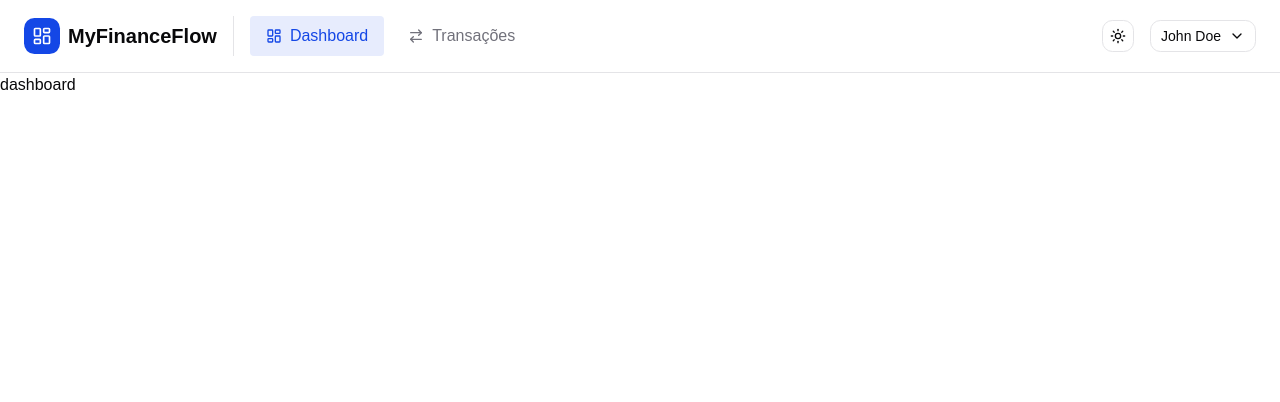
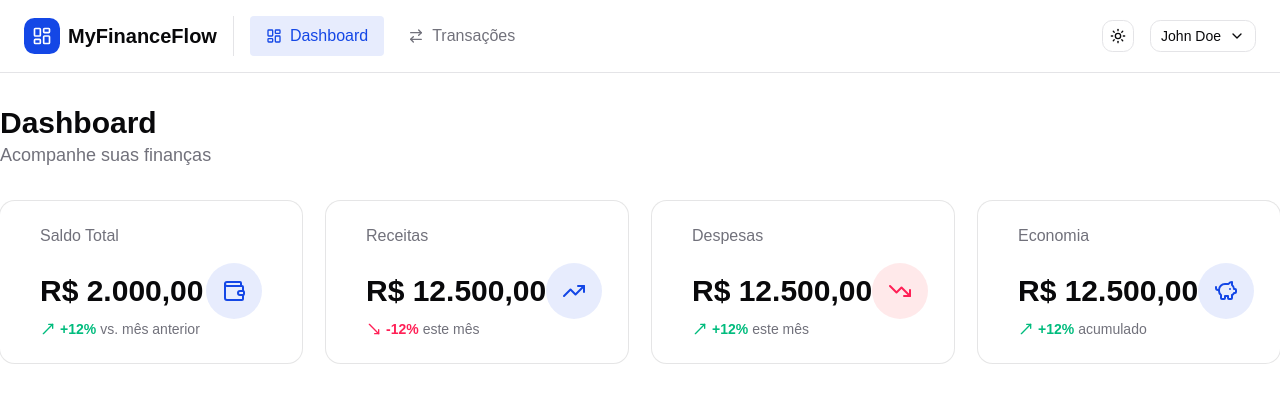
Before and after one commit to guilherme1s/my-finance-flow, a React (Vite) app: page / in a window 1280 px wide. Shown: the top 402 px of the page. Built offline with nearby package versions, Linux system fonts and the light colour scheme.

Commit message:
[ADD] Adiciona componente de metric card

```diff
--- /dev/null
+++ b/src/components/ui/card.tsx
@@ -0,0 +1,103 @@
+import * as React from "react"
+
+import { cn } from "@/lib/utils"
+
+function Card({
+  className,
+  size = "default",
+  ...props
+}: React.ComponentProps<"div"> & { size?: "default" | "sm" }) {
+  return (
+    <div
+      data-slot="card"
+      data-size={size}
+      className={cn(
+        "group/card flex flex-col gap-4 overflow-hidden rounded-xl bg-card py-4 text-sm text-card-foreground ring-1 ring-foreground/10 has-data-[slot=card-footer]:pb-0 has-[>img:first-child]:pt-0 data-[size=sm]:gap-3 data-[size=sm]:py-3 data-[size=sm]:has-data-[slot=card-footer]:pb-0 *:[img:first-child]:rounded-t-xl *:[img:last-child]:rounded-b-xl",
+        className
+      )}
+      {...props}
+    />
+  )
+}
+
+function CardHeader({ className, ...props }: React.ComponentProps<"div">) {
+  return (
+    <div
+      data-slot="card-header"
+      className={cn(
+        "group/card-header @container/card-header grid auto-rows-min items-start gap-1 rounded-t-xl px-4 group-data-[size=sm]/card:px-3 has-data-[slot=card-action]:grid-cols-[1fr_auto] has-data-[slot=card-description]:grid-rows-[auto_auto] [.border-b]:pb-4 group-data-[size=sm]/card:[.border-b]:pb-3",
+        className
+      )}
+      {...props}
+    />
+  )
+}
+
+function CardTitle({ className, ...props }: React.ComponentProps<"div">) {
+  return (
+    <div
+      data-slot="card-title"
+      className={cn(
+        "font-heading text-base leading-snug font-medium group-data-[size=sm]/card:text-sm",
+        className
+      )}
+      {...props}
+    />
+  )
+}
+
+function CardDescription({ className, ...props }: React.ComponentProps<"div">) {
+  return (
+    <div
+      data-slot="card-description"
+      className={cn("text-sm text-muted-foreground", className)}
+      {...props}
+    />
+  )
+}
+
+function CardAction({ className, ...props }: React.ComponentProps<"div">) {
+  return (
+    <div
+      data-slot="card-action"
+      className={cn(
+        "col-start-2 row-span-2 row-start-1 self-start justify-self-end",
+        className
+      )}
+      {...props}
+    />
+  )
+}
+
+function CardContent({ className, ...props }: React.ComponentProps<"div">) {
+  return (
+    <div
+      data-slot="card-content"
+      className={cn("px-4 group-data-[size=sm]/card:px-3", className)}
+      {...props}
+    />
+  )
+}
+
+function CardFooter({ className, ...props }: React.ComponentProps<"div">) {
+  return (
+    <div
+      data-slot="card-footer"
+      className={cn(
+        "flex items-center rounded-b-xl border-t bg-muted/50 p-4 group-data-[size=sm]/card:p-3",
+        className
+      )}
+      {...props}
+    />
+  )
+}
+
+export {
+  Card,
+  CardHeader,
+  CardFooter,
+  CardTitle,
+  CardAction,
+  CardDescription,
+  CardContent,
+}
--- a/src/pages/dashboard/dashboard.tsx
+++ b/src/pages/dashboard/dashboard.tsx
@@ -1,10 +1,61 @@
-import { Helmet } from "react-helmet-async"
+import { Helmet } from "react-helmet-async";
+import { MetricCard, type MetricCardProps } from "./metric-card";
 
 export function Dashboard() {
+  const financialMetrics: MetricCardProps[] = [
+    {
+      title: "Saldo Total",
+      value: 2000,
+      change: 12,
+      period: "vs. mês anterior",
+      type: "balance",
+    },
+    {
+      title: "Receitas",
+      value: 12500,
+      change: -12,
+      period: "este mês",
+      type: "revenue",
+    },
+    {
+      title: "Despesas",
+      value: 12500,
+      change: 12,
+      period: "este mês",
+      type: "expense",
+    },
+    {
+      title: "Economia",
+      value: 12500,
+      change: 12,
+      period: "acumulado",
+      type: "savings",
+    },
+  ];
+
   return (
-    <>
+    <div className="mx-auto flex w-full max-w-430 flex-col items-center justify-between gap-8 py-4">
       <Helmet title="Dashboard" />
-      <h1>dashboard</h1>
-    </>
-  )
+
+      <header className="mt-4 w-full">
+        <h1 className="text-3xl font-semibold">Dashboard</h1>
+        <p className="text-lg text-muted-foreground">Acompanhe suas finanças</p>
+      </header>
+
+      <main className="grid w-full grid-cols-4 gap-6">
+        {financialMetrics.map((card) => {
+          return (
+            <MetricCard
+              key={card.title}
+              title={card.title}
+              value={card.value}
+              change={card.change}
+              period={card.period}
+              type={card.type}
+            />
+          );
+        })}
+      </main>
+    </div>
+  );
 }
--- /dev/null
+++ b/src/pages/dashboard/metric-card.tsx
@@ -0,0 +1,92 @@
+import { Card, CardContent, CardHeader, CardTitle } from "@/components/ui/card";
+import {
+  MoveDownRight,
+  MoveUpRight,
+  PiggyBank,
+  TrendingDown,
+  TrendingUp,
+  Wallet,
+} from "lucide-react";
+
+type MetricType = "balance" | "revenue" | "expense" | "savings";
+
+export interface MetricCardProps {
+  title: string;
+  value: number;
+  change: number;
+  period: string;
+  type: MetricType;
+}
+
+export function MetricCard({
+  title,
+  value,
+  change,
+  period,
+  type,
+}: MetricCardProps) {
+  return (
+    <Card className="p-6">
+      <CardHeader>
+        <CardTitle className="text-muted-foreground">{title}</CardTitle>
+      </CardHeader>
+
+      <CardContent>
+        <div className="flex items-center justify-between">
+          <p className="text-3xl font-bold">
+            {value.toLocaleString("pt-BR", {
+              style: "currency",
+              currency: "BRL",
+            })}
+          </p>
+
+          <span
+            className={`rounded-full p-4 ${
+              type === "expense" ? "bg-red-500/10" : "bg-primary/10"
+            }`}
+          >
+            {type === "balance" && (
+              <Wallet size={24} className="text-primary" />
+            )}
+            {type === "revenue" && (
+              <TrendingUp size={24} className="text-primary" />
+            )}
+            {type === "expense" && (
+              <TrendingDown
+                size={24}
+                className="text-rose-500 dark:text-rose-400"
+              />
+            )}
+            {type === "savings" && (
+              <PiggyBank size={24} className="text-primary" />
+            )}
+          </span>
+        </div>
+        <div className="text-md flex items-center gap-1 text-muted-foreground">
+          {change > 0 ? (
+            <>
+              <MoveUpRight
+                className="text-emerald-500 dark:text-emerald-400"
+                size={16}
+              />
+              <span className="font-bold text-emerald-500 dark:text-emerald-400">
+                +{change}%
+              </span>{" "}
+            </>
+          ) : (
+            <>
+              <MoveDownRight
+                className="text-rose-500 dark:text-rose-400"
+                size={16}
+              />
+              <span className="font-bold text-rose-500 dark:text-rose-400">
+                {change}%
+              </span>{" "}
+            </>
+          )}
+          {period}
+        </div>
+      </CardContent>
+    </Card>
+  );
+}
```
